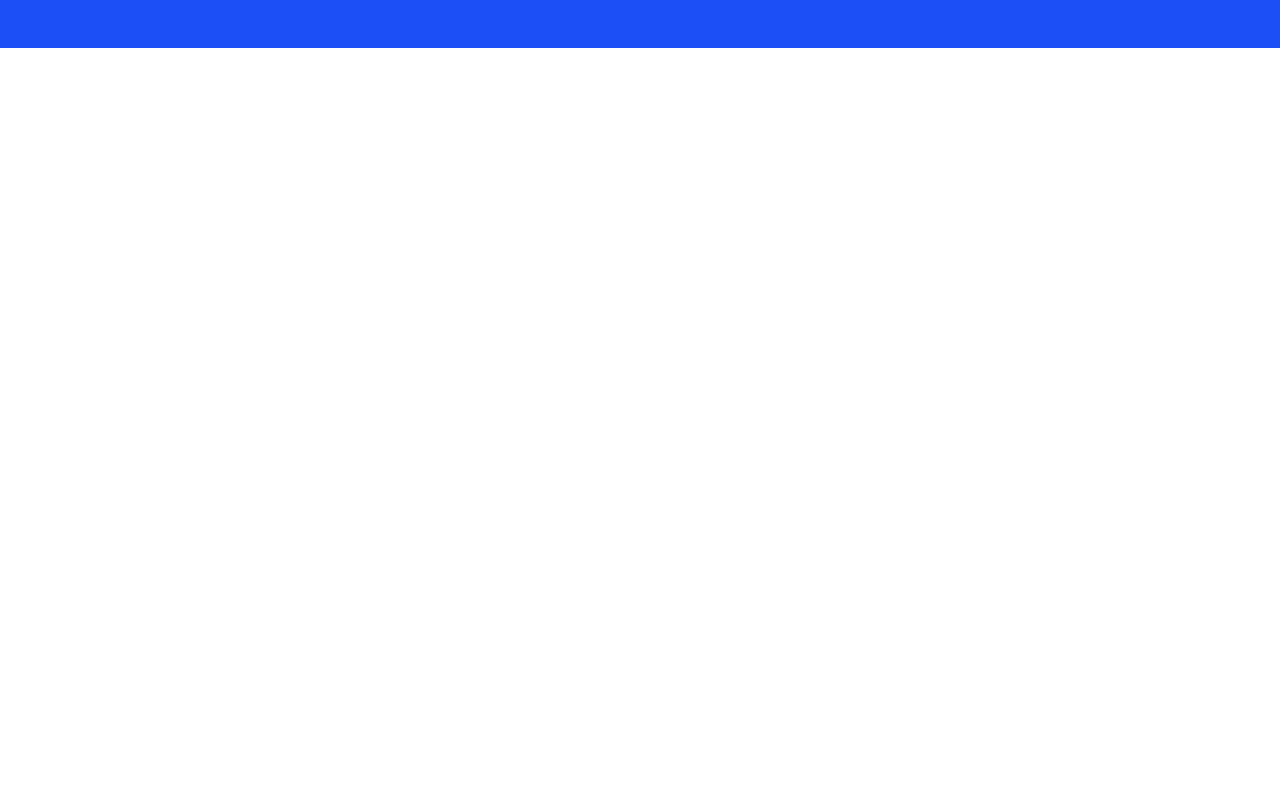
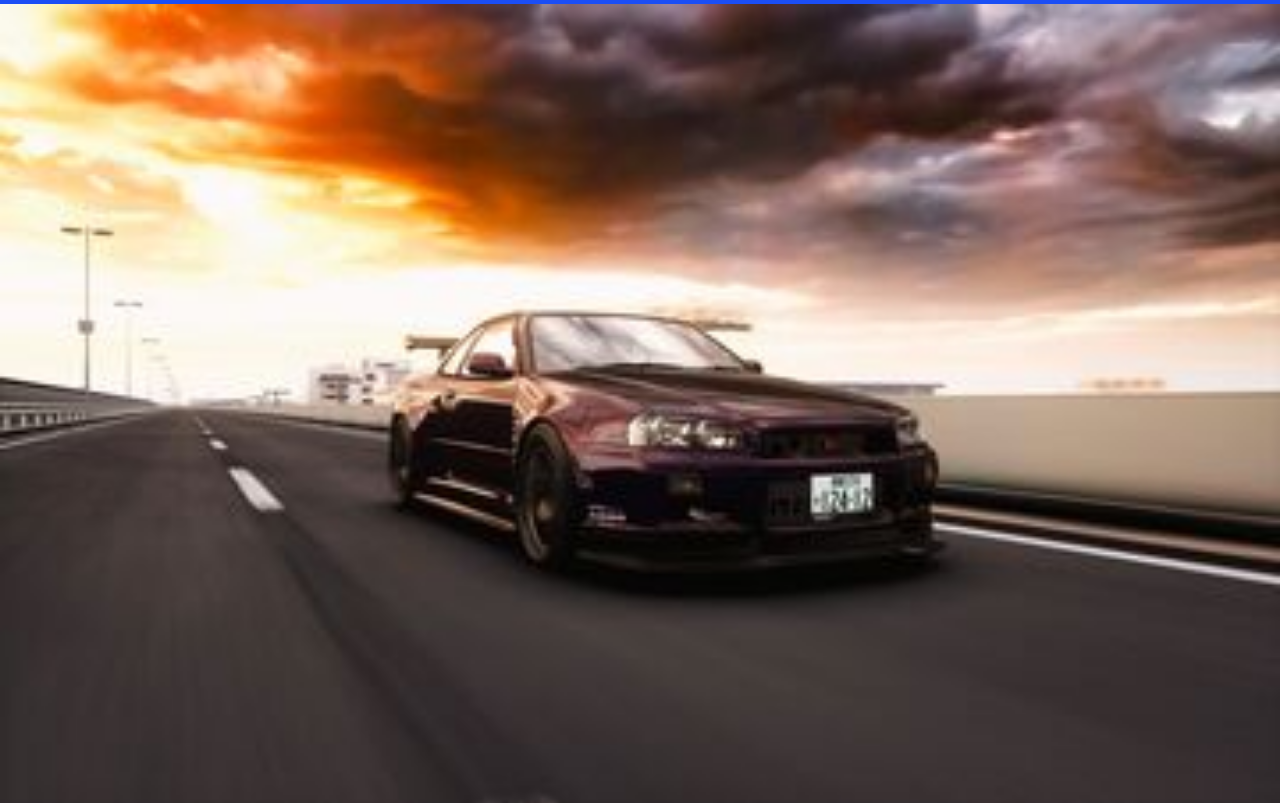
Before and after one commit to Z-K11/responsiveDesignWithCss, a website built with webpack: page src/template.html in a window 1280 px wide. Shown: the part 7452-8255 px from the top of the page. Before the commit the page ends 7500 px from the top, so only its background shows below. Built offline with nearby package versions, Linux system fonts and the light colour scheme.

Commit message:
ui : add footnote picture

```diff
--- a/src/style.css
+++ b/src/style.css
@@ -93,9 +93,9 @@ body {
     sans-serif;
 }
 footer {
-  padding: 5vw;
   background-color: var(--mainDark);
   color: var(--backgroundLight);
+  padding-top: 5vw;
 }
 footer h4 {
   font-size: 10vw;
@@ -106,14 +106,20 @@ footer h4 {
 }
 .footerContent {
   font-size: 4.6vw;
+  padding: 0 5vw;
 }
 .icons {
   display: flex;
   padding: 0 5vw;
   justify-content: center;
   gap: 5vw;
+  margin-bottom: 2rem;
 }
 .icons img {
   width: 14vw;
   filter: invert();
 }
+.footerImg img {
+  width: 100vw;
+  display: block;
+}
--- a/src/template.html
+++ b/src/template.html
@@ -86,6 +86,16 @@
         <img src="./assets/icons/linkedin.svg" alt="linkedin icon" />
         <img src="./assets/icons/facebook.svg" alt="facebook icon" />
       </div>
+      <picture class="footerImg">
+        <source
+          media="(min-width:320px)"
+          srcset="./assets/images/blackMob.jpg 360w"
+        />
+        <img
+          src="./assets/images/blackMob.jpg"
+          alt="black skyline r34 gtr driving on road"
+        />
+      </picture>
     </footer>
   </body>
 </html>
```
Also changed, not shown: src/assets/images/blackMob.jpg (added).
